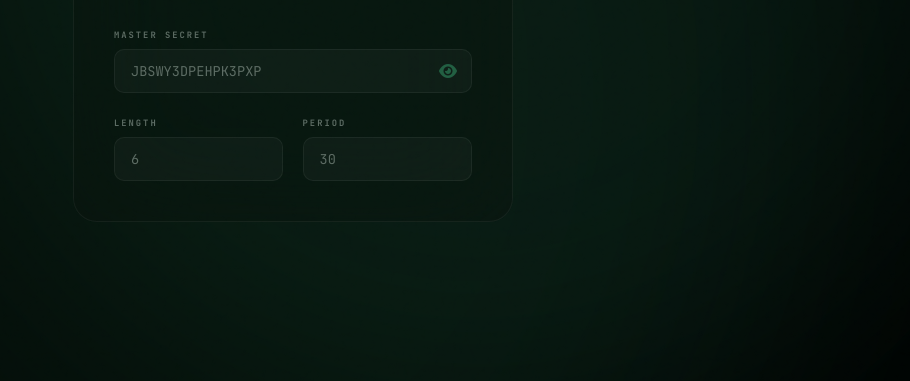
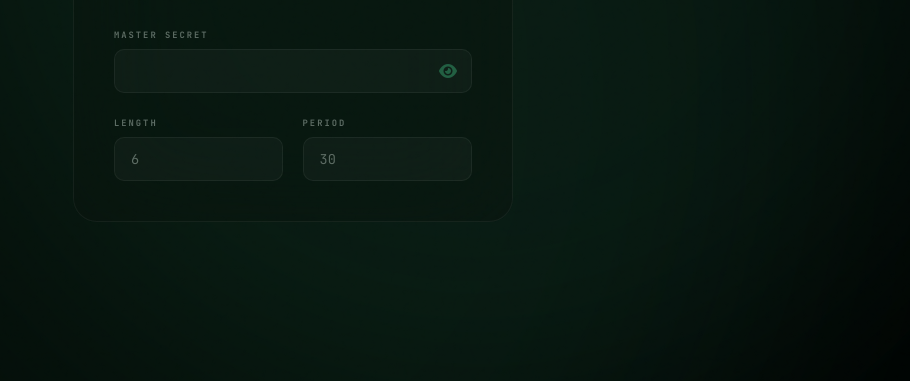
Before and after one commit to MdTalhaZubayer/2fa-TOTP, a plain HTML site: page index.html in a window 1280 px wide. Shown: the part 417-798 px from the top of the page, without its empty margins (347-1257 px from the left). Drawn offline with Linux system fonts and the light colour scheme.

Commit message:
remove default master secret

```diff
--- a/index.html
+++ b/index.html
@@ -296,7 +296,7 @@
             <div class="input-group">
                 <label>Master Secret</label>
                 <div style="position: relative;">
-                    <input type="text" id="secret" value="JBSWY3DPEHPK3PXP" oninput="updateOTP()" spellcheck="false">
+                    <input type="text" id="secret" value="" oninput="updateOTP()" spellcheck="false">
                     <span
                         style="position:absolute; right:15px; top:50%; transform:translateY(-50%); cursor:pointer; color:var(--accent); opacity:0.4"
                         onclick="toggleSecret()" id="eye-icon">
```
